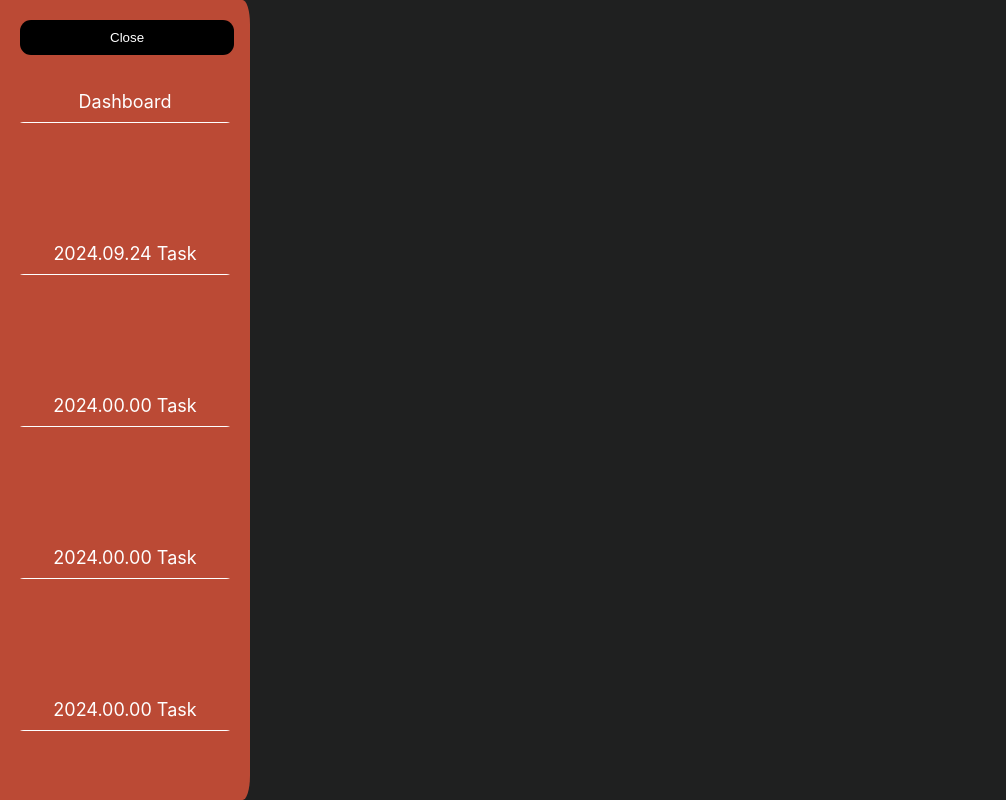
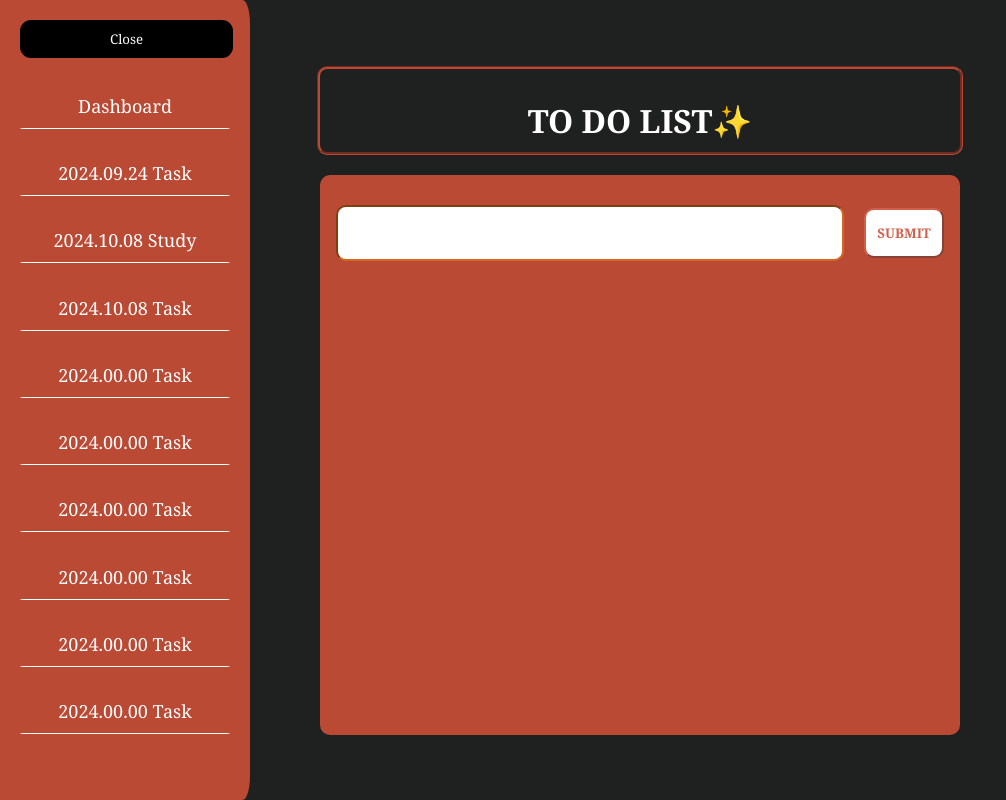
Before and after one commit to yoonmins/react_study_hanseo_univ, a React (Create React App) app: page /Task1008 in a window 1280 px wide. Shown: the whole page, without its empty margins (0-1006 px from the left). Built offline with nearby package versions, Linux system fonts and the light colour scheme.

Commit message:
feat:1008task_todolist

```diff
--- a/src/App.js
+++ b/src/App.js
@@ -3,6 +3,8 @@ import { BrowserRouter as Router, Route, Routes } from 'react-router-dom';
 import Sidebar from './sidebar/Sidebar';
 import Dashboard from './pages/Dashboard';
 import Task0924 from './pages/Task0924';
+import Study1008 from './pages/Study1008';
+import Task1008 from './pages/Task1008';
 import './App.css';
 
 function App() {
@@ -14,6 +16,8 @@ function App() {
             <Routes>
               <Route path="/" element={<Dashboard />} />
               <Route path="/Task0924" element={<Task0924 />} />
+              <Route path="/Study1008" element={<Study1008 />} />
+              <Route path="/Task1008" element={<Task1008 />} />
             </Routes>
         </div>
       </div>
--- /dev/null
+++ b/src/pages/Study1008.js
@@ -0,0 +1,87 @@
+import React, { Component, useState } from 'react';
+import './task0924.css';
+
+const Study1008 = () => {
+    //useState 훅을 사용하여 상태 관리
+    const [count, setCount] = useState(0);
+    return (
+        <div className="task0924-container">
+            <h1>Hello world</h1>
+            <p>현재 카운트 : {count}</p>
+            <button onClick={()=>setCount(count+1)}>카운트 증가</button>
+            <CCounter />
+            <CGreeting name="Hanseo!"/>
+            <FGreeting name="Hanseo!"/>
+        </div>
+    );
+};
+//Class Greeting
+class CGreeting extends Component {
+    constructor(props) {
+        super(props);
+        this.state = {
+            greeting: 'Hello World!'
+        };
+    }
+
+    handleChangeGreeting = () => {
+        if (this.state.greeting === 'Hello Universe!') {
+            this.setState({greeting: 'Hello World!'});
+            return;
+        }
+        this.setState({greeting: 'Hello Universe!'});
+
+    };
+
+    render() {
+        return (
+            <div>
+                <h1>{this.state.greeting} {this.props.name}</h1>
+                <button onClick={this.handleChangeGreeting}>Change Greeting</button>
+            </div>
+        );
+    }
+}
+//Function Greeting
+function FGreeting({name}) {
+    const [greeting, setGreeting] = useState('Hello World!');
+
+    const handleChangeGreeting = () => {
+      if (greeting === 'Hello Universe!') {
+        setGreeting('Hello World!');
+        return;
+      }
+      setGreeting('Hello Universe!');
+    };
+
+    return (
+      <div>
+          <h1>{greeting} {name}</h1>
+          <button onClick={handleChangeGreeting}>Change Greeting</button>
+      </div>
+      );
+  }
+/*
+class를 이용한 컴포넌트 새파일로 만들어 작성해야함
+*/
+class CCounter extends Component{
+    constructor(props){
+        super(props);
+        this.state ={
+            count: 0,
+        };
+    }
+    handleIncrement = () =>{
+        this.setState({count: this.state.count+1});
+    };
+    render(){
+        return(
+            <div>
+                <p>현재카운트: {this.state.count}</p>
+                <button onClick={this.handleIncrement}>카운트 증가</button>
+            </div>
+        );
+    }
+}
+
+export default Study1008;
--- /dev/null
+++ b/src/pages/Task1008.js
@@ -0,0 +1,48 @@
+import React, {useState} from "react";
+import './task1008.css';
+
+const Task1008 = () => {
+    return (
+        <div className="task1008-container">
+            <h1>TO DO LIST✨</h1>
+            <ToDoList />
+        </div>
+    );
+};
+
+function ToDoList() {
+    const [inputValue, setInputValue] = useState('');//value
+    const [inputList, setInputList] = useState([]);//list
+
+    const changeTodoInput = (changeValue) => {
+        setInputValue (changeValue.target.value);
+    }
+
+    // 할일 추가
+    const addTodo = () => {
+        setInputList([...inputList, inputValue]); // ...으로 기존값 가져오기, 현재 입력값
+        setInputValue(''); // 입력값 초기화 ''
+    }
+
+    return (
+        <div className="todoList">
+            <div className="contetnt_head">
+                <input type="input" value={inputValue} onChange={changeTodoInput} />
+                <button type="button" onClick={addTodo} className="content_head_button">SUBMIT</button>
+            </div>
+            <ul className="content_list">
+                {inputList.map((item, i) => {
+                return (
+                    <li className="content_list_li">
+                        <input type="checkbox"/>
+                        <span className="todolist_text">{item}</span>
+                        <button type="button">DELETE</button>
+                    </li>
+                )
+                })}
+            </ul>
+        </div>
+    );
+}
+
+export default Task1008;
--- /dev/null
+++ b/src/pages/task1008.css
@@ -0,0 +1,66 @@
+*{
+    font-family: Georgia, 'Times New Roman', Times, serif;
+}
+.task1008-container{
+    width: 100vw;
+    height: 100vh;
+    display: flex;
+    flex-direction: column;
+    justify-content: center;
+    align-items: center;
+    color: white;
+}
+.task1008-container h1{
+    border-style: groove;
+    border-color: rgba(205, 79, 56, 0.9);
+    border-radius: 10px;
+    width: 50vw;
+    margin-bottom: 20px;
+}
+li{
+    list-style: none;
+}
+.todoList{
+    background-color: rgba(205, 79, 56, 0.9);
+    height: 70vh;
+    width: 50vw;
+    border-radius: 10px;
+}
+.contetnt_head{
+    margin-top: 30px;
+}
+.contetnt_head input{
+    background-color: white;
+    color: rgba(205, 79, 56, 0.9);
+    width: 500px;
+    height: 50px;
+}
+.content_head_button{
+    background-color: white;
+    border-radius: 10px;
+    border-color: rgba(205, 79, 56, 0.9);
+    margin-left: 20px;
+    height: 50px;
+    width: 80px;
+    font-weight: bold;
+    color: rgba(205, 79, 56, 0.9);
+}
+.content_list{
+    margin-top: 25px;
+}
+.todolist_text{
+    font-size: 30px;
+    margin: 0 20px;
+}
+.content_list_li{
+    text-align: start;
+}
+.content_list_li button{
+    border-radius: 10px;
+    border-color: rgba(205, 79, 56, 0.9);
+    color: rgba(205, 79, 56, 0.9);
+}
+input{
+    border-radius: 10px;
+    border-color: chocolate;
+}
--- a/src/sidebar/Sidebar.js
+++ b/src/sidebar/Sidebar.js
@@ -18,6 +18,11 @@ const Sidebar = () => {
         <ul>
           <li><Link to="/">Dashboard</Link></li>
           <li><Link to="/Task0924">2024.09.24 Task</Link></li>
+          <li><Link to="/Study1008">2024.10.08 Study</Link></li>
+          <li><Link to="/Task1008">2024.10.08 Task</Link></li>
+          <li><Link to="/#">2024.00.00 Task</Link></li>
+          <li><Link to="/#">2024.00.00 Task</Link></li>
+          <li><Link to="/#">2024.00.00 Task</Link></li>
           <li><Link to="/#">2024.00.00 Task</Link></li>
           <li><Link to="/#">2024.00.00 Task</Link></li>
           <li><Link to="/#">2024.00.00 Task</Link></li>
```
Also changed, not shown: src/index.js (line endings or trailing spaces), src/task0924.js (deleted).
